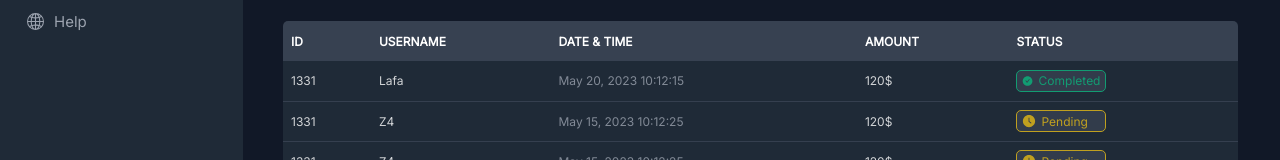
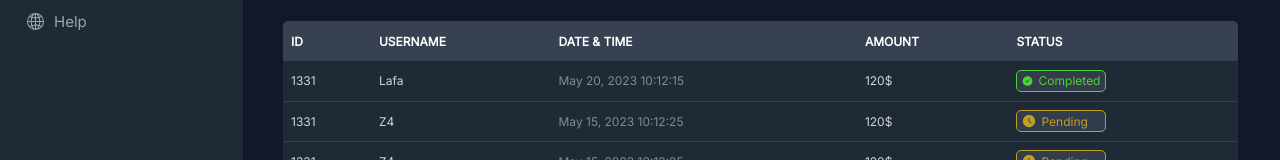
Before and after one commit to imjoaosilva/CoralMc, a React (Vite) app: page / in a window 1280 px wide. Shown: the part 459-619 px from the top of the page. Built offline with nearby package versions, Linux system fonts and the light colour scheme.

Commit message:
Completed Color Correction

```diff
--- a/src/components/Table/index.tsx
+++ b/src/components/Table/index.tsx
@@ -11,9 +11,9 @@ export const Table = () => {
             date: "May 20, 2023 10:12:15",
             amount: "120$",
             status: <Badge
-                color={"#10B981"}
+                color={"#59FF35"}
                 text={"Completed"}
-                icon={<AiFillCheckCircle color={"10B981"} size={14}/>}
+                icon={<AiFillCheckCircle color={"59FF35"} size={14}/>}
             />
         },
         {
```
